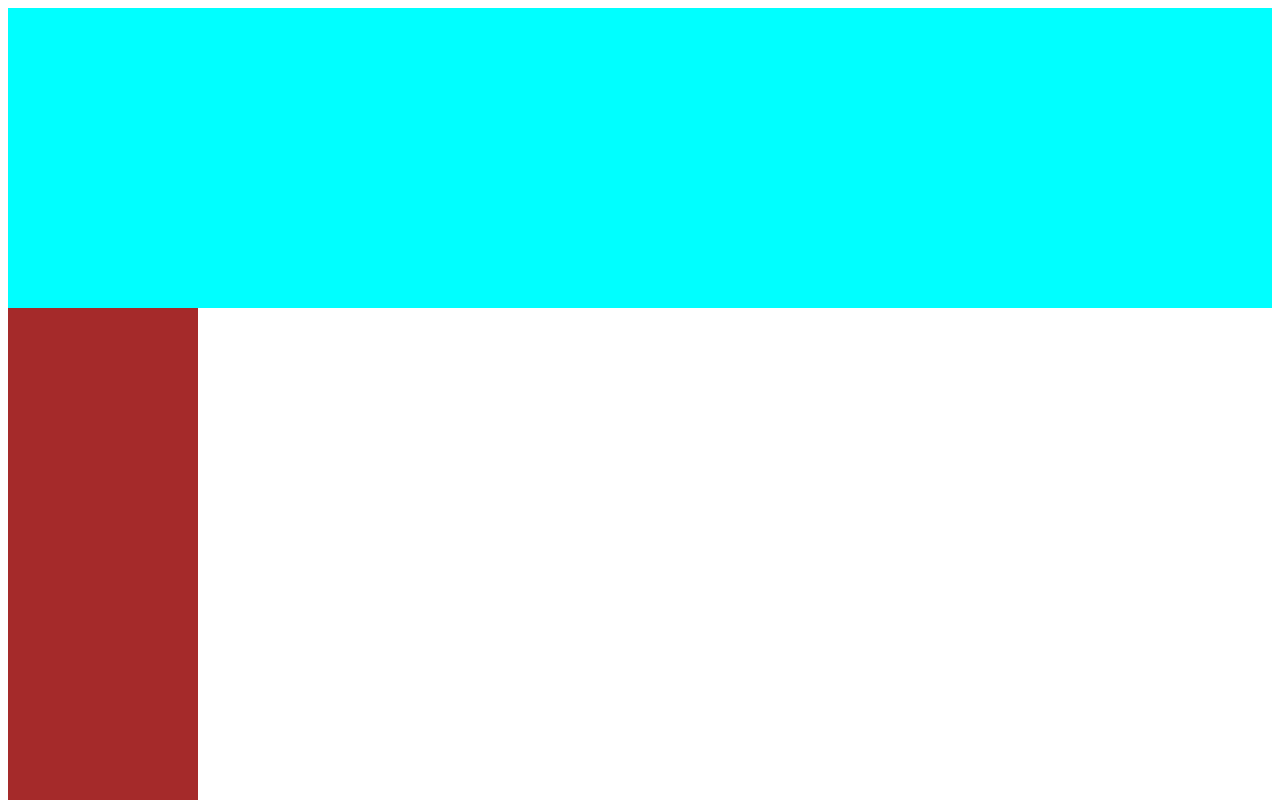
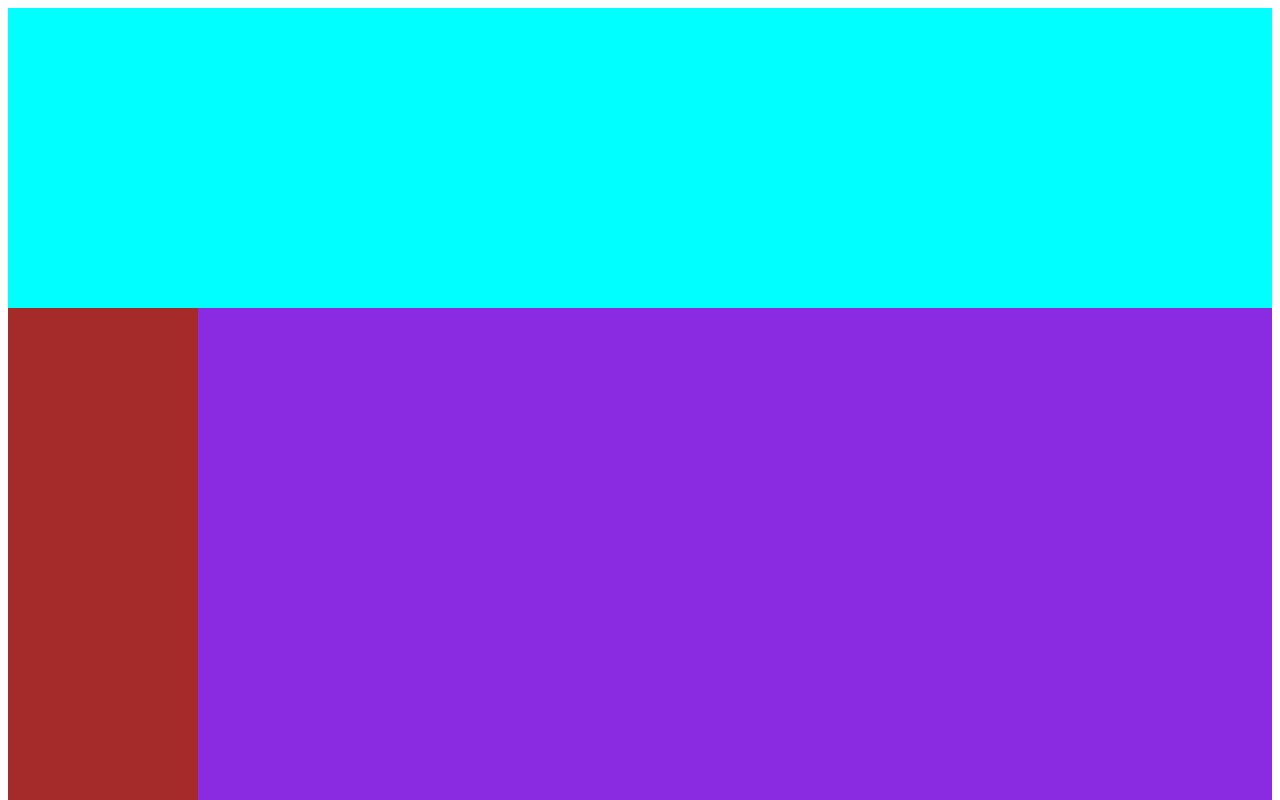
Before and after one commit to SdCeeFn43/fajna-strona, a plain HTML site: page layout.html in a window 1280 px wide. Shown: the top 800 px of the page. Drawn offline with Linux system fonts and the light colour scheme.

Commit message:
Update layout.html

```diff
--- a/layout.html
+++ b/layout.html
@@ -21,6 +21,9 @@
             width: 100%;
             height: 200px;
         }
+        div{
+            display:flex
+        }
     </style>
 </head>
 <body>
```
